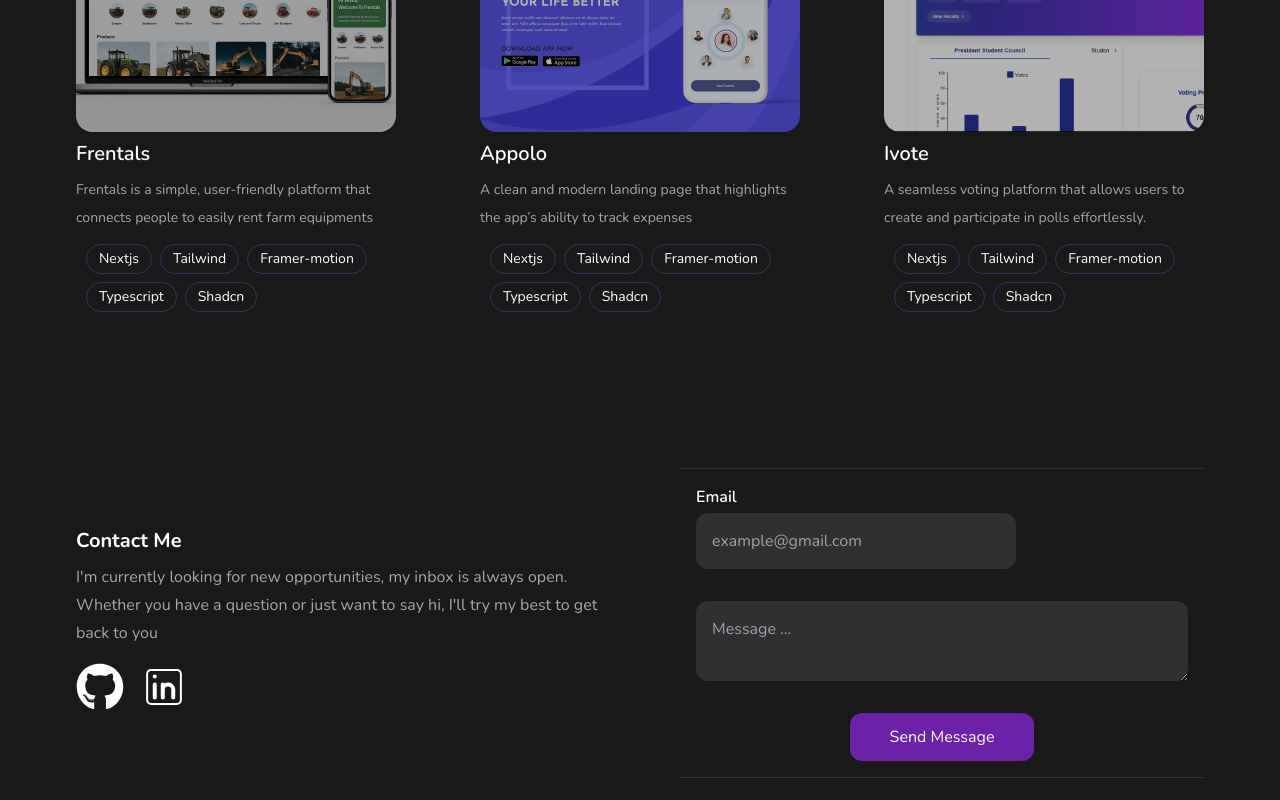
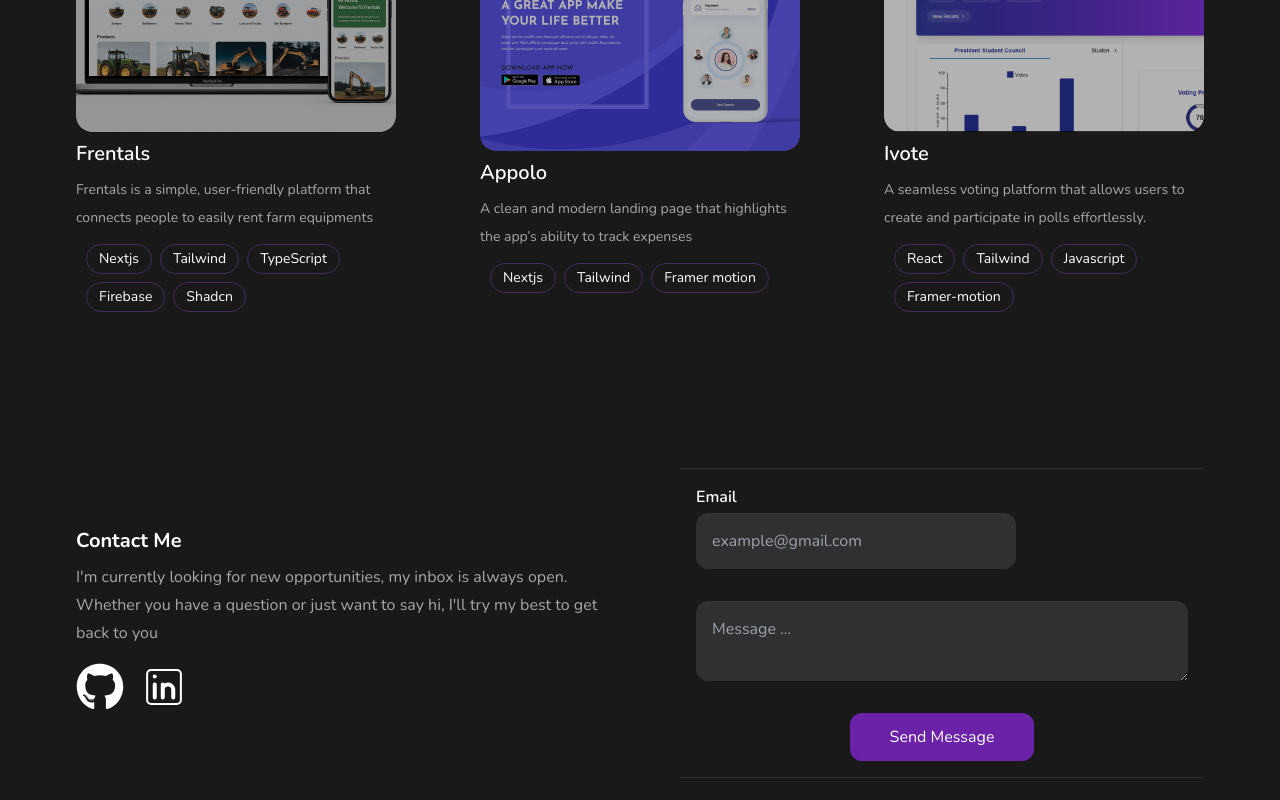
Before and after one commit to Donald2023-source/Portfolio, a React (Vite) app: page / in a window 1280 px wide. Shown: the part 1776-2576 px from the top of the page. Built offline with nearby package versions, Linux system fonts and the light colour scheme.

Commit message:
feat: project stack

```diff
--- a/src/Components/ProjectCard.jsx
+++ b/src/Components/ProjectCard.jsx
@@ -2,9 +2,7 @@ import { motion } from "framer-motion";
 import { FaEye } from "react-icons/fa";
 import { Link } from "react-router-dom";
 
-const stack = ["Nextjs", "Tailwind", "Framer-motion", "Typescript", "Shadcn"];
-
-const ProjectCard = ({ name, href, description, image, idx }) => {
+const ProjectCard = ({ name, href, description, image, idx, stack }) => {
   return (
     <motion.div
       initial={{ opacity: 0, y: 20 }}
--- a/src/Pages/Home.jsx
+++ b/src/Pages/Home.jsx
@@ -41,6 +41,7 @@ const Home = () => {
       description:
         "Frentals is a simple, user-friendly platform that connects people to easily rent farm equipments",
       image: frentals,
+      stack: ["Nextjs", "Tailwind", "TypeScript", "Firebase", "Shadcn"],
     },
 
     {
@@ -49,6 +50,8 @@ const Home = () => {
       description:
         "A clean and modern landing page that highlights the app’s ability to track expenses",
       image: appolo,
+
+      stack: ["Nextjs", "Tailwind", "Framer motion"],
     },
 
     {
@@ -57,6 +60,7 @@ const Home = () => {
       description:
         "A seamless voting platform that allows users to create and participate in polls effortlessly.",
       image: Ivote,
+      stack: ["React", "Tailwind", "Javascript", "Framer-motion"],
     },
   ];
   return (
@@ -101,6 +105,7 @@ const Home = () => {
               image={project?.image}
               description={project?.description}
               idx={idx}
+              stack={project?.stack}
             />
           ))}
         </div>
```
